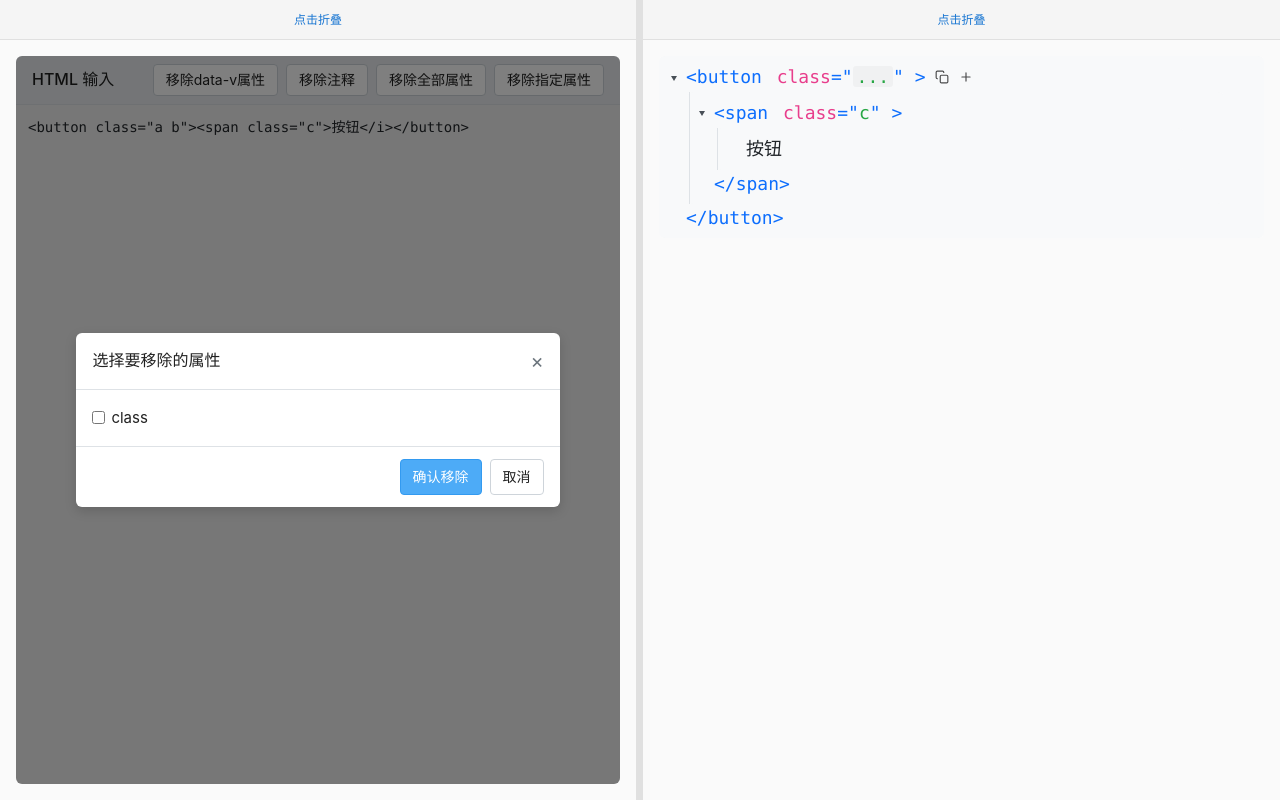
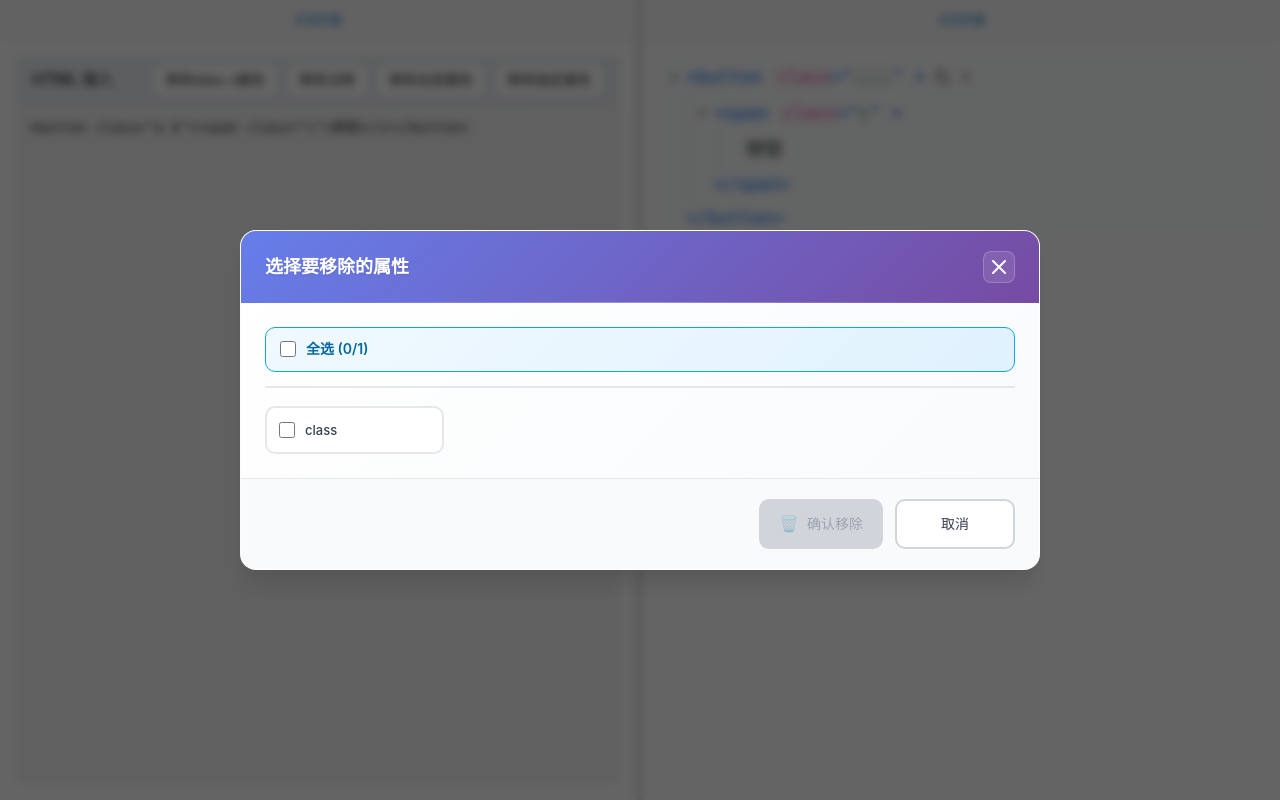
Before and after one commit to Sisyphean-a/jsonToJs, a Vue app: page /html in a window 1280 px wide. Both pictures are taken after a click on the button "移除指定属性". Built offline with nearby package versions, Linux system fonts and the light colour scheme.

Commit message:
样式变更

```diff
--- a/src/views/htmlToJs/components/AttributeModal.vue
+++ b/src/views/htmlToJs/components/AttributeModal.vue
@@ -2,6 +2,7 @@
   <div
     v-if="modelValue"
     class="attribute-modal"
+    @click.self="$emit('update:modelValue', false)"
   >
     <div class="modal-content">
       <div class="modal-header">
@@ -10,7 +11,19 @@
           @click="$emit('update:modelValue', false)"
           class="close-btn"
         >
-          &times;
+          <svg
+            width="14"
+            height="14"
+            viewBox="0 0 14 14"
+            fill="none"
+          >
+            <path
+              d="M13 1L1 13M1 1L13 13"
+              stroke="currentColor"
+              stroke-width="2"
+              stroke-linecap="round"
+            />
+          </svg>
         </button>
       </div>
       <div class="modal-body">
@@ -18,23 +31,54 @@
           v-if="attributes.length === 0"
           class="no-attributes"
         >
-          未找到任何属性
+          <div class="no-attributes-icon">📝</div>
+          <p>未找到任何属性</p>
         </div>
         <div
           v-else
-          class="attribute-list"
+          class="attribute-content"
         >
+          <!-- 全选功能 -->
+          <div class="select-all-section">
+            <div class="select-all-item">
+              <input
+                type="checkbox"
+                id="select-all"
+                :checked="isAllSelected"
+                :indeterminate="isIndeterminate"
+                @change="toggleSelectAll"
+                class="custom-checkbox"
+              />
+              <label
+                for="select-all"
+                class="select-all-label"
+              >
+                全选 ({{ selectedCount }}/{{ attributes.length }})
+              </label>
+            </div>
+          </div>
+
+          <!-- 属性列表 -->
+          <div class="attribute-list">
             <div
               v-for="(attr, index) in attributes"
               :key="index"
               class="attribute-item"
+              :class="{ selected: attr.selected }"
             >
               <input
                 type="checkbox"
                 :id="'attr-' + index"
                 v-model="attr.selected"
+                class="custom-checkbox"
               />
-            <label :for="'attr-' + index">{{ attr.name }}</label>
+              <label
+                :for="'attr-' + index"
+                class="attribute-label"
+              >
+                <span class="attribute-name">{{ attr.name }}</span>
+              </label>
+            </div>
           </div>
         </div>
       </div>
@@ -42,8 +86,10 @@
         <button
           @click="confirmRemove"
           class="confirm-btn"
+          :disabled="selectedCount === 0"
         >
-          确认移除
+          <span class="btn-icon">🗑️</span>
+          确认移除 {{ selectedCount > 0 ? `(${selectedCount})` : '' }}
         </button>
         <button
           @click="$emit('update:modelValue', false)"
@@ -57,6 +103,8 @@
 </template>
 
 <script setup>
+import { computed } from 'vue'
+
 const props = defineProps({
   modelValue: {
     type: Boolean,
@@ -70,6 +118,29 @@ const props = defineProps({
 
 const emit = defineEmits(['update:modelValue', 'remove-attributes'])
 
+// 计算选中的数量
+const selectedCount = computed(() => {
+  return props.attributes.filter((attr) => attr.selected).length
+})
+
+// 计算是否全选
+const isAllSelected = computed(() => {
+  return props.attributes.length > 0 && selectedCount.value === props.attributes.length
+})
+
+// 计算是否部分选中
+const isIndeterminate = computed(() => {
+  return selectedCount.value > 0 && selectedCount.value < props.attributes.length
+})
+
+// 全选/取消全选
+const toggleSelectAll = () => {
+  const shouldSelectAll = !isAllSelected.value
+  props.attributes.forEach((attr) => {
+    attr.selected = shouldSelectAll
+  })
+}
+
 const confirmRemove = () => {
   const selectedAttrs = props.attributes.filter((attr) => attr.selected).map((attr) => attr.name)
   emit('remove-attributes', selectedAttrs)
@@ -78,114 +149,322 @@ const confirmRemove = () => {
 
 <style lang="scss" scoped>
 .attribute-modal {
-  position: absolute;
+  position: fixed;
   top: 0;
   left: 0;
   width: 100%;
   height: 100%;
-  background-color: rgba(0, 0, 0, 0.5);
+  background-color: rgba(0, 0, 0, 0.6);
   display: flex;
   justify-content: center;
   align-items: center;
-  z-index: 10;
+  z-index: 1000;
+  backdrop-filter: blur(4px);
+  animation: fadeIn 0.2s ease-out;
+}
+
+@keyframes fadeIn {
+  from {
+    opacity: 0;
+  }
+  to {
+    opacity: 1;
+  }
+}
+
+@keyframes slideIn {
+  from {
+    transform: translateY(-20px);
+    opacity: 0;
+  }
+  to {
+    transform: translateY(0);
+    opacity: 1;
+  }
 }
 
 .modal-content {
-  width: 80%;
-  max-width: 500px;
-  max-height: 80%;
-  background-color: #fff;
-  border-radius: 6px;
-  box-shadow: 0 4px 12px rgba(0, 0, 0, 0.15);
+  width: 90%;
+  max-width: 800px;
+  max-height: 85vh;
+  background: linear-gradient(135deg, #ffffff 0%, #f8fafc 100%);
+  border-radius: 16px;
+  box-shadow:
+    0 20px 25px -5px rgba(0, 0, 0, 0.1),
+    0 10px 10px -5px rgba(0, 0, 0, 0.04);
   display: flex;
   flex-direction: column;
   overflow: hidden;
+  border: 1px solid rgba(255, 255, 255, 0.2);
+  animation: slideIn 0.3s ease-out;
 }
 
 .modal-header {
   display: flex;
   justify-content: space-between;
   align-items: center;
-  padding: 12px 16px;
-  border-bottom: 1px solid #dee2e6;
+  padding: 20px 24px;
+  background: linear-gradient(135deg, #667eea 0%, #764ba2 100%);
+  color: white;
+  position: relative;
+
+  &::after {
+    content: '';
+    position: absolute;
+    bottom: 0;
+    left: 0;
+    right: 0;
+    height: 1px;
+    background: linear-gradient(90deg, transparent, rgba(255, 255, 255, 0.3), transparent);
+  }
 
   h3 {
     margin: 0;
-    font-size: 16px;
-    font-weight: 500;
+    font-size: 18px;
+    font-weight: 600;
+    text-shadow: 0 1px 2px rgba(0, 0, 0, 0.1);
   }
 
   .close-btn {
-    background: none;
-    border: none;
-    font-size: 20px;
+    background: rgba(255, 255, 255, 0.1);
+    border: 1px solid rgba(255, 255, 255, 0.2);
+    border-radius: 8px;
+    width: 32px;
+    height: 32px;
     cursor: pointer;
-    color: #6c757d;
+    color: white;
+    display: flex;
+    align-items: center;
+    justify-content: center;
+    transition: all 0.2s ease;
 
     &:hover {
-      color: #343a40;
+      background: rgba(255, 255, 255, 0.2);
+      transform: scale(1.05);
     }
   }
 }
 
 .modal-body {
-  padding: 16px;
+  padding: 24px;
   overflow-y: auto;
-  max-height: 300px;
+  flex: 1;
 
   .no-attributes {
     text-align: center;
-    color: #6c757d;
-    padding: 20px 0;
+    color: #6b7280;
+    padding: 40px 20px;
+
+    .no-attributes-icon {
+      font-size: 48px;
+      margin-bottom: 16px;
+    }
+
+    p {
+      margin: 0;
+      font-size: 16px;
+    }
+  }
+
+  .attribute-content {
+    .select-all-section {
+      margin-bottom: 18px;
+      padding-bottom: 14px;
+      border-bottom: 2px solid #e5e7eb;
+
+      .select-all-item {
+        display: flex;
+        align-items: center;
+        gap: 10px;
+        padding: 10px 14px;
+        background: linear-gradient(135deg, #f0f9ff 0%, #e0f2fe 100%);
+        border-radius: 10px;
+        border: 1px solid #0ea5e9;
+        transition: all 0.2s ease;
+
+        &:hover {
+          transform: translateY(-1px);
+          box-shadow: 0 3px 8px rgba(14, 165, 233, 0.12);
+        }
+
+        .select-all-label {
+          font-weight: 600;
+          color: #0369a1;
+          cursor: pointer;
+          font-size: 14px;
+        }
+      }
     }
 
     .attribute-list {
       display: grid;
-    grid-template-columns: repeat(auto-fill, minmax(150px, 1fr));
-    gap: 8px;
+      grid-template-columns: repeat(auto-fill, minmax(160px, 1fr));
+      gap: 12px;
     }
 
     .attribute-item {
       display: flex;
       align-items: center;
-    gap: 6px;
+      gap: 10px;
+      padding: 10px 12px;
+      background: white;
+      border: 2px solid #e5e7eb;
+      border-radius: 10px;
+      transition: all 0.2s ease;
+      cursor: pointer;
 
-    label {
-      cursor: pointer;
+      &:hover {
+        border-color: #3b82f6;
+        transform: translateY(-1px);
+        box-shadow: 0 3px 8px rgba(59, 130, 246, 0.12);
+      }
+
+      &.selected {
+        border-color: #10b981;
+        background: linear-gradient(135deg, #ecfdf5 0%, #d1fae5 100%);
+
+        .attribute-label {
+          .attribute-name {
+            color: #059669;
+            font-weight: 600;
           }
         }
       }
 
+      .attribute-label {
+        cursor: pointer;
+        flex: 1;
+        overflow: hidden;
+
+        .attribute-name {
+          font-size: 13px;
+          font-weight: 500;
+          color: #374151;
+          transition: color 0.2s ease;
+          white-space: nowrap;
+          overflow: hidden;
+          text-overflow: ellipsis;
+        }
+      }
+    }
+  }
+}
+
+.custom-checkbox {
+  width: 16px;
+  height: 16px;
+  border-radius: 4px;
+  border: 2px solid #d1d5db;
+  background: white;
+  cursor: pointer;
+  position: relative;
+  transition: all 0.2s ease;
+
+  &:checked {
+    background: #3b82f6;
+    border-color: #3b82f6;
+  }
+
+  &:indeterminate {
+    background: #f59e0b;
+    border-color: #f59e0b;
+  }
+
+  &:hover {
+    border-color: #3b82f6;
+    transform: scale(1.05);
+  }
+}
+
 .modal-footer {
-  padding: 12px 16px;
-  border-top: 1px solid #dee2e6;
+  padding: 20px 24px;
+  background: #f8fafc;
+  border-top: 1px solid #e5e7eb;
   display: flex;
   justify-content: flex-end;
-  gap: 8px;
+  gap: 12px;
 
   button {
-    padding: 6px 12px;
-    border-radius: 4px;
+    padding: 12px 20px;
+    border-radius: 10px;
     font-size: 14px;
+    font-weight: 500;
     cursor: pointer;
+    transition: all 0.2s ease;
+    display: flex;
+    align-items: center;
+    gap: 8px;
+    min-width: 120px;
+    justify-content: center;
+
+    &:hover {
+      transform: translateY(-1px);
+    }
+
+    &:active {
+      transform: translateY(0);
+    }
   }
 
   .confirm-btn {
-    background-color: #4dabf7;
-    border: 1px solid #339af0;
-    color: #fff;
+    background: linear-gradient(135deg, #ef4444 0%, #dc2626 100%);
+    border: none;
+    color: white;
+    box-shadow: 0 2px 8px rgba(239, 68, 68, 0.3);
 
-    &:hover {
-      background-color: #339af0;
+    &:hover:not(:disabled) {
+      background: linear-gradient(135deg, #dc2626 0%, #b91c1c 100%);
+      box-shadow: 0 4px 12px rgba(239, 68, 68, 0.4);
+    }
+
+    &:disabled {
+      background: #d1d5db;
+      color: #9ca3af;
+      cursor: not-allowed;
+      transform: none;
+      box-shadow: none;
+
+      .btn-icon {
+        opacity: 0.5;
+      }
+    }
+
+    .btn-icon {
+      font-size: 16px;
     }
   }
 
   .cancel-btn {
-    background-color: #fff;
-    border: 1px solid #ced4da;
+    background: white;
+    border: 2px solid #d1d5db;
+    color: #374151;
 
     &:hover {
-      background-color: #f1f3f5;
+      background: #f9fafb;
+      border-color: #9ca3af;
+    }
+  }
+}
+
+// 响应式设计
+@media (max-width: 640px) {
+  .modal-content {
+    width: 95%;
+    margin: 20px;
+    max-height: 90vh;
+  }
+
+  .modal-body .attribute-content .attribute-list {
+    grid-template-columns: repeat(auto-fill, minmax(120px, 1fr));
+    gap: 10px;
+  }
+
+  .modal-footer {
+    flex-direction: column-reverse;
+    gap: 8px;
+
+    button {
+      width: 100%;
     }
   }
 }
```
Lines whose indentation alone changed are shown as unchanged.
